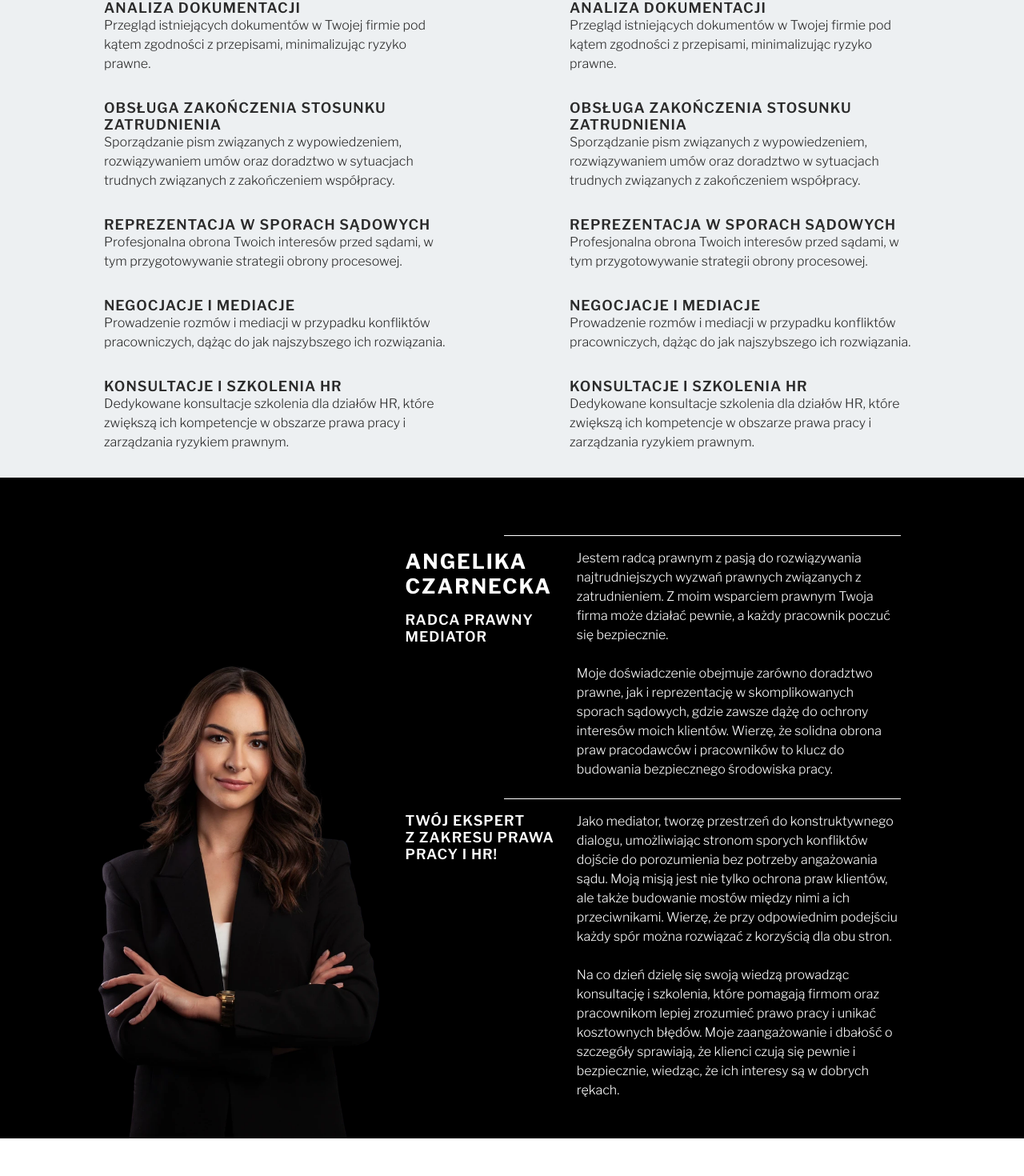
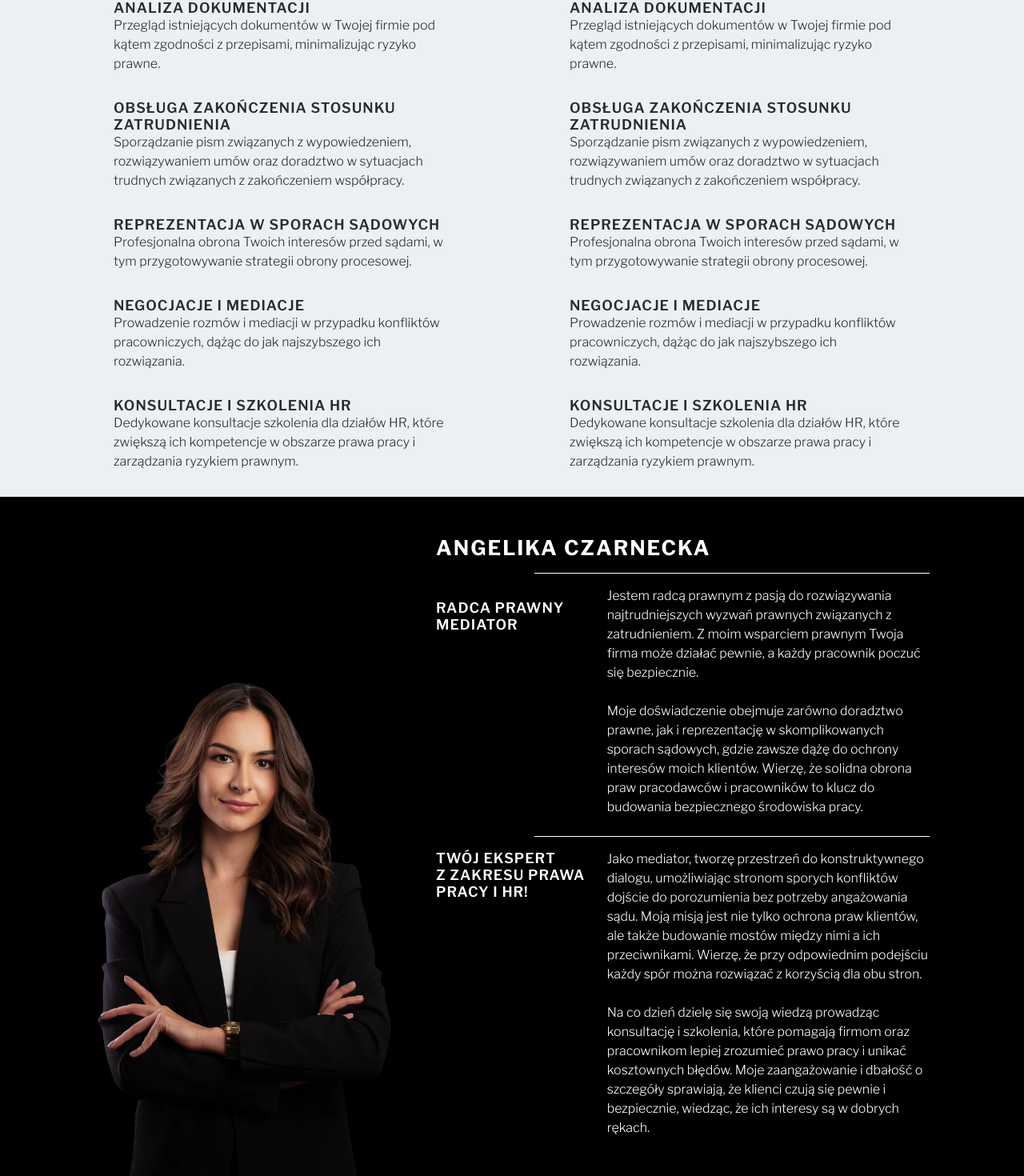
Before and after one commit to simonalorenc/legalny-hr, an Angular app: page / in a window 1280 px wide. Shown: the part 1130-2600 px from the top of the page at 80% size. Before the commit the page ends 2553 px from the top, so only its background shows below. Built offline with nearby package versions, Linux system fonts and the light colour scheme.

Commit message:
Refactor

```diff
--- a/src/app/about-me/about-me.component.html
+++ b/src/app/about-me/about-me.component.html
@@ -1,16 +1,16 @@
  <div class="container-fluid g-0">
-  <div class="container">
-    <div class="row pt-4 px-5 px-lg-0 d-flex justify-content-center">
-      <div class="col col-lg-4 col-10 d-flex justify-content-center align-items-end">
+  <div class="container g-0">
+    <div class="row g-0 pt-5 px-5 px-lg-0 d-flex justify-content-center justify-content-lg-between">
+      <div class="col-lg-5 col-10 d-flex justify-content-center align-items-end">
         <img src="about-me/portrait.webp" class="portrait" alt="portrait">
       </div>
-      <div class="col col-lg-7 col-md-10 py-5 pe-0 pe-sm-5">
+      <div class="col-lg-7 col-md-12 py-5 pt-md-0 pe-0 pe-sm-5">
+        <div class="title pb-3">Angelika Czarnecka</div>
         <div class="d-flex justify-content-end">
           <div class="line"></div>
         </div>
         <div class="row d-flex pt-3">
           <div class="col-4">
-            <div class="title">Angelika Czarnecka</div>
             <div class="pt-3 subtitle">Radca prawny <br> mediator</div>
           </div>
           <div class="col col-md-8 caption">
--- a/src/app/about-me/about-me.component.scss
+++ b/src/app/about-me/about-me.component.scss
@@ -4,7 +4,7 @@
 }
 
 .portrait {
-  width: 100%;
+  width: 80%;
   object-fit: contain;
 }
 
@@ -15,6 +15,6 @@
 
 @media (max-width: 992px) {
   .portrait {
-    width: 70%;
+    width: 60%;
   }
 }
--- a/src/app/offer/offer.component.html
+++ b/src/app/offer/offer.component.html
@@ -1,6 +1,6 @@
 <div class="container-fluid g-0">
-  <div class="container">
-    <div class="row py-3">
+  <div class="container g-0">
+    <div class="row py-3 g-0">
       <div class="col-lg-6 col-12 offer-container">
         <div class="title-large pb-1">Strefa pracodawcy</div>
         <div>
```
